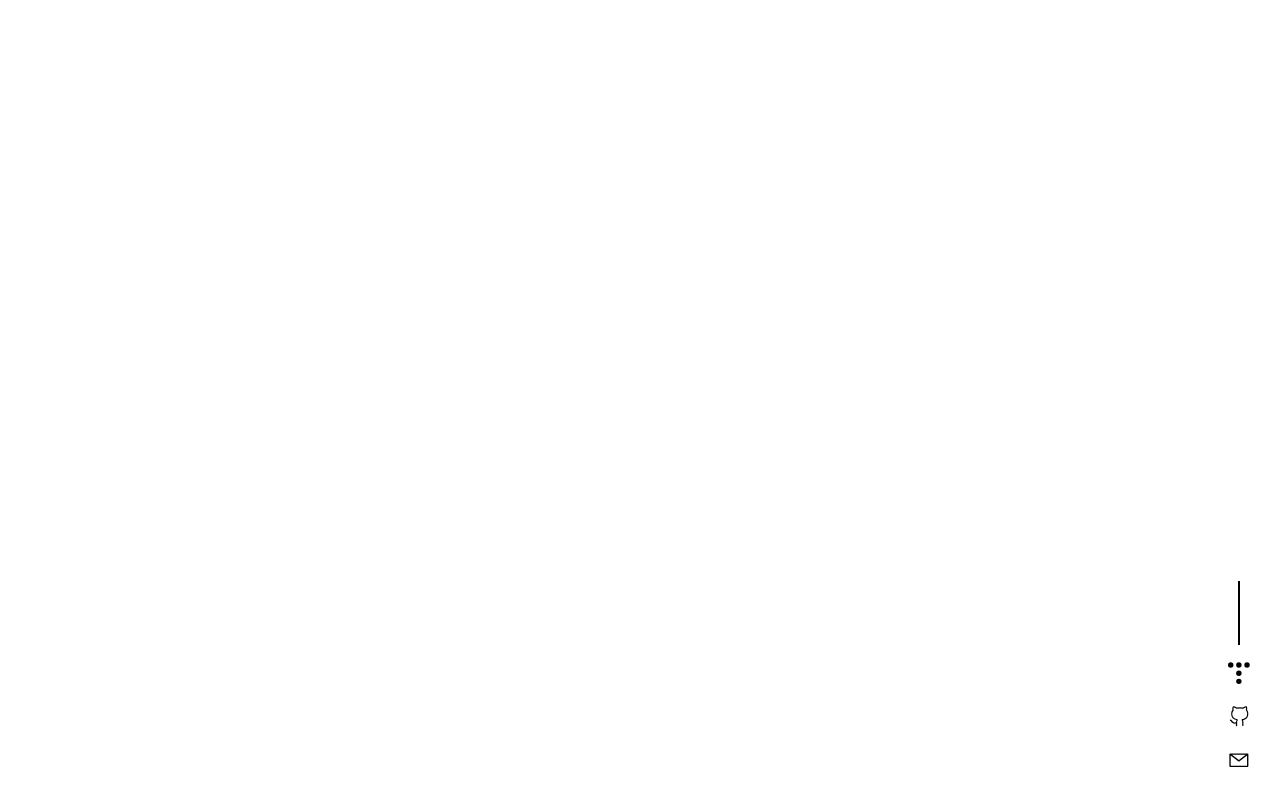
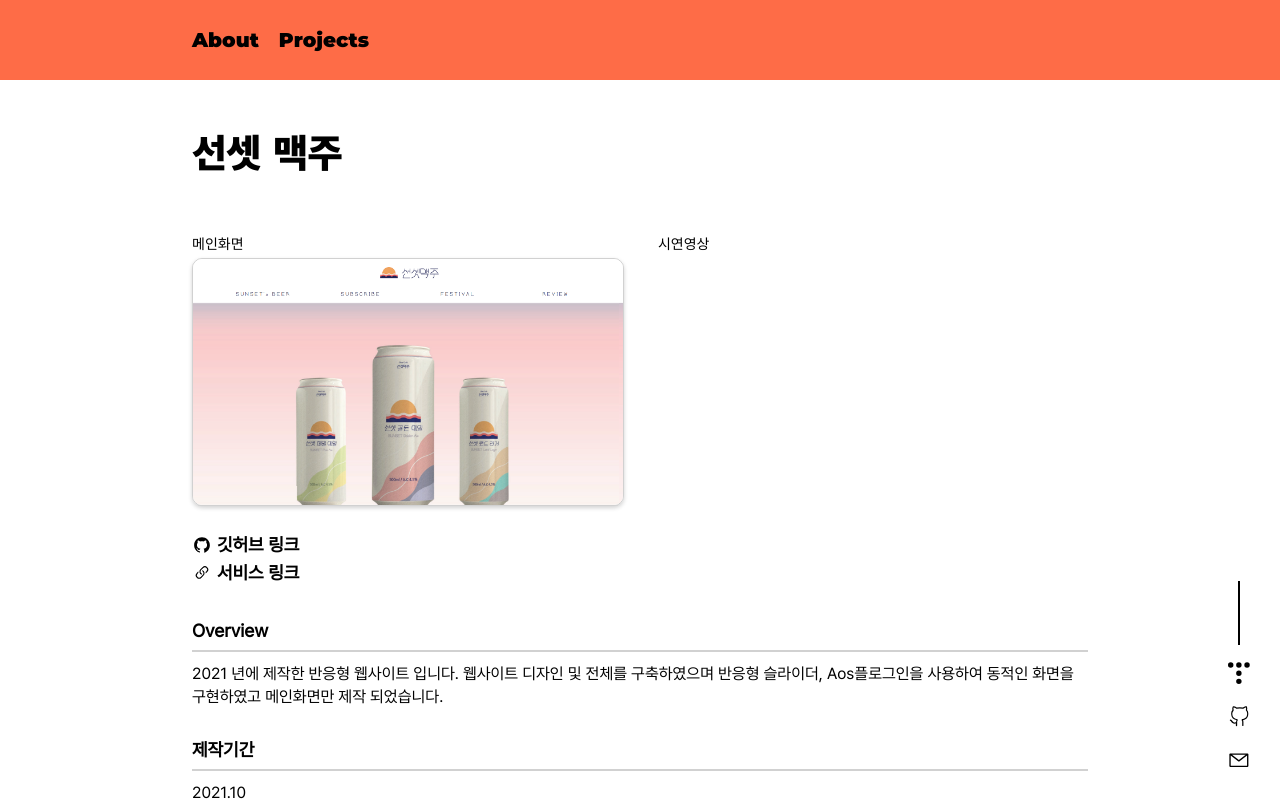
Before and after one commit to Young-Yoii/portfolio, a React (Create React App) app: page /projects/sunsetbeer in a window 1280 px wide. Before the commit this address had no page. Shown: the top 801 px of the page. Built offline with nearby package versions, Linux system fonts and the light colour scheme.

Commit message:
fix: 오타수정

```diff
--- a/src/components/Header.tsx
+++ b/src/components/Header.tsx
@@ -32,7 +32,7 @@ interface Props {
 }
 
 const Header = ({ project }: Props) => {
-  const nav = [{ title: <NavButton link="/" title="About" /> }, { title: <NavButton link="/project" title="Project" /> }];
+  const nav = [{ title: <NavButton link="/" title="About" /> }, { title: <NavButton link="/projects" title="Projects" /> }];
 
   return (
     <Wrapper project={project}>
--- a/src/components/Transition.tsx
+++ b/src/components/Transition.tsx
@@ -12,13 +12,13 @@ const Transition = () => {
       <CSSTransition key={location.pathname} classNames="fade" timeout={1000}>
         <Routes location={location}>
           <Route path="/" element={<About />} />
-          <Route path="/project" element={<ProjectList />} />
-          <Route path="/project/mergecake" element={<MergeCake />} />
-          <Route path="/project/nadoddam" element={<Nadoddam />} />
-          <Route path="/project/yflix" element={<Yflix />} />
-          <Route path="/project/thumbnail" element={<Thumbnail />} />
-          <Route path="/project/blend" element={<Blend />} />
-          <Route path="/project/sunsetbeer" element={<Sunset />} />
+          <Route path="/projects" element={<ProjectList />} />
+          <Route path="/projects/mergecake" element={<MergeCake />} />
+          <Route path="/projects/nadoddam" element={<Nadoddam />} />
+          <Route path="/projects/yflix" element={<Yflix />} />
+          <Route path="/projects/thumbnail" element={<Thumbnail />} />
+          <Route path="/projects/blend" element={<Blend />} />
+          <Route path="/projects/sunsetbeer" element={<Sunset />} />
         </Routes>
       </CSSTransition>
     </TransitionGroup>
```
